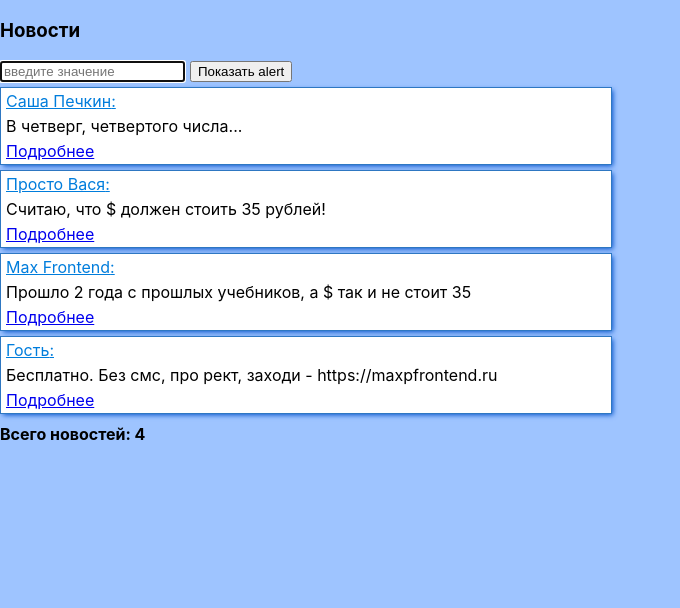
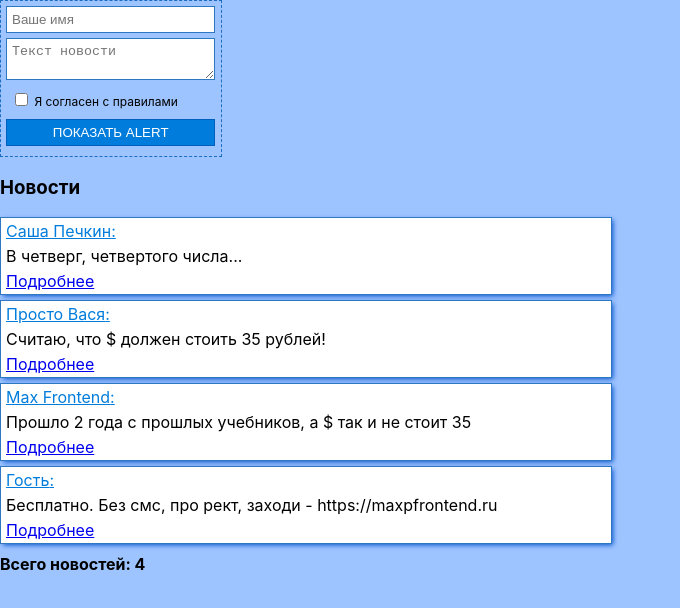
Before and after one commit to hsher/react-study, a React (Create React App) app: page / in a window 1280 px wide. Shown: the top 608 px of the page, without its empty margins (0-680 px from the left). Built offline with nearby package versions, Linux system fonts and the light colour scheme.

Commit message:
Convert input into form

```diff
--- a/public/index.html
+++ b/public/index.html
@@ -27,10 +27,6 @@
     <title>React App</title>
 
     <style>
-      .red {
-        color: #FF0000;
-      }
-
       body {
         background: rgba(0, 102, 255, 0.38);
         font-family: sans-serif;
@@ -59,8 +55,32 @@
         display: block;
       }
 
-      .test-input {
+      .add {
         margin: 0 5px 5px 0;
+        width: 210px;
+        border: 1px dashed rgba(0, 89, 181, 0.82);
+        padding: 5px;
+      }
+      .add__author, .add__text, .add__btn, .add__checkrule {
+        display: block;
+        margin: 0 0 5px 0;
+        padding: 5px;
+        width: 94%;
+        border: 1px solid rgba(0, 89, 181, 0.82);
+      }
+      .add__checkrule {
+        border: none;
+        font-size: 12px;
+      }
+      .add__btn {
+        box-sizing: content-box;
+        color: #FFF;
+        text-transform: uppercase;
+        background: #007DDC;
+      }
+      .add__btn:disabled {
+        background: #CCC;
+        color: #999;
       }
     </style>
   </head>
--- a/src/index.js
+++ b/src/index.js
@@ -33,38 +33,40 @@ const myNews = [
 const App = () => {
   return (
     <React.Fragment>
+      <Add />
       <h3>Новости</h3>
-      <TestInput />
       <News data={myNews} />
     </React.Fragment>
   )
 }
 
-class TestInput extends React.Component {
-  constructor(props) {
-    super(props)
-    this.input = React.createRef()
-  }
-
-  componentDidMount() {
-    this.input.current.focus()
-  }
-
+class Add extends React.Component {
   onBtnClickHandler = (e) => {
-    alert(this.input.current.value);
+    e.preventDefault()
   }
 
   render() {
     return (
-      <React.Fragment>
+      <form className='add'>
         <input
-          className='test-input'
-          defaultValue=''
-          placeholder='введите значение'
-          ref={this.input}
+          type='text'
+          className='add__author'
+          placeholder='Ваше имя'
         />
-        <button onClick={this.onBtnClickHandler}>Показать alert</button>
-      </React.Fragment>
+        <textarea
+          className='add__text'
+          placeholder='Текст новости'
+        ></textarea>
+        <label className='add__checkrule'>
+          <input type='checkbox' /> Я согласен с правилами
+        </label>
+        <button
+          className='add__btn'
+          onClick={this.onBtnClickHandler}
+        >
+          Показать alert
+        </button>
+      </form>
     )
   }
 }
```
